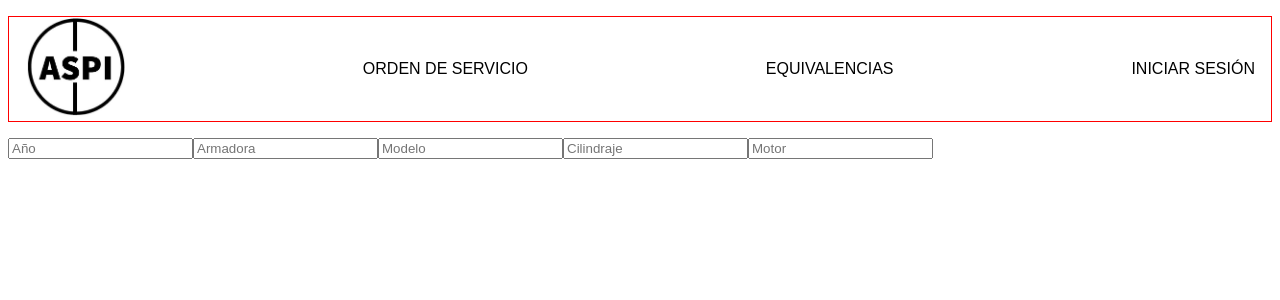
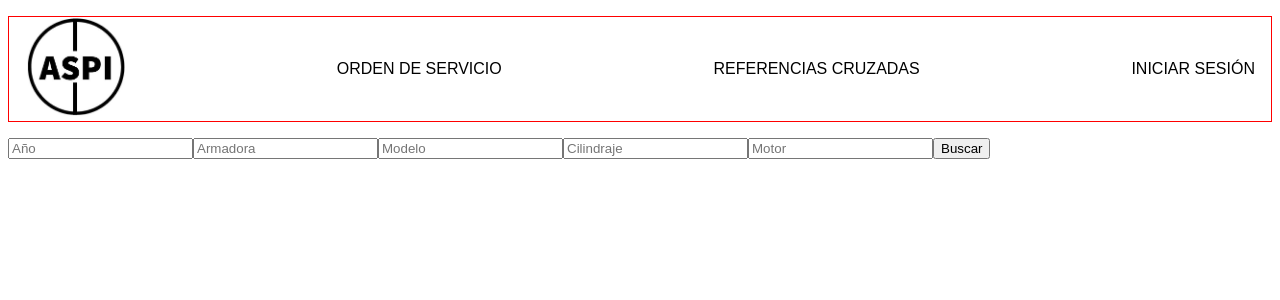
Before and after one commit to TreeTechDevelopment/aspi, a React app: page / in a window 1280 px wide. Shown: the top 300 px of the page. Built offline with nearby package versions, Linux system fonts and the light colour scheme; the HTML template or start-up script is replaced by a standard one.

Commit message:
Add files via upload

```diff
--- a/client/Routes.js
+++ b/client/Routes.js
@@ -16,6 +16,7 @@ function Routes() {
           </Route>
         </Switch>
     </Router>
+
     )
 }
 
--- a/client/src/components/Navbar.js
+++ b/client/src/components/Navbar.js
@@ -13,10 +13,10 @@ function Navbar() {
                     </Link>
                 </li>
                 <li>
-                    <Link to="/orden-servicio">Orden de Servicio</Link>
+                    <Link to="/orden-servicio.js">Orden de Servicio</Link>
                 </li>
                 <li>
-                    <Link to="/equivalencias">Equivalencias</Link>
+                    <Link to="/equivalencias">Referencias Cruzadas</Link>
                 </li>
                 <li>
                     <Link to="/iniciar-sesion">Iniciar Sesión</Link>
--- a/client/src/components/home/Form.js
+++ b/client/src/components/home/Form.js
@@ -8,6 +8,7 @@ function Form() {
             <input type="input" placeholder="Modelo"/>
             <input type="input" placeholder="Cilindraje"/>
             <input type="input" placeholder="Motor"/>
+            <button>Buscar</button>
         </form>
     )
 }
```
Also changed, not shown: client/src/components/home/FormEq.js (added, +12 -0 lines), client/src/components/home/FormIS.js (added, +13 -0 lines).
